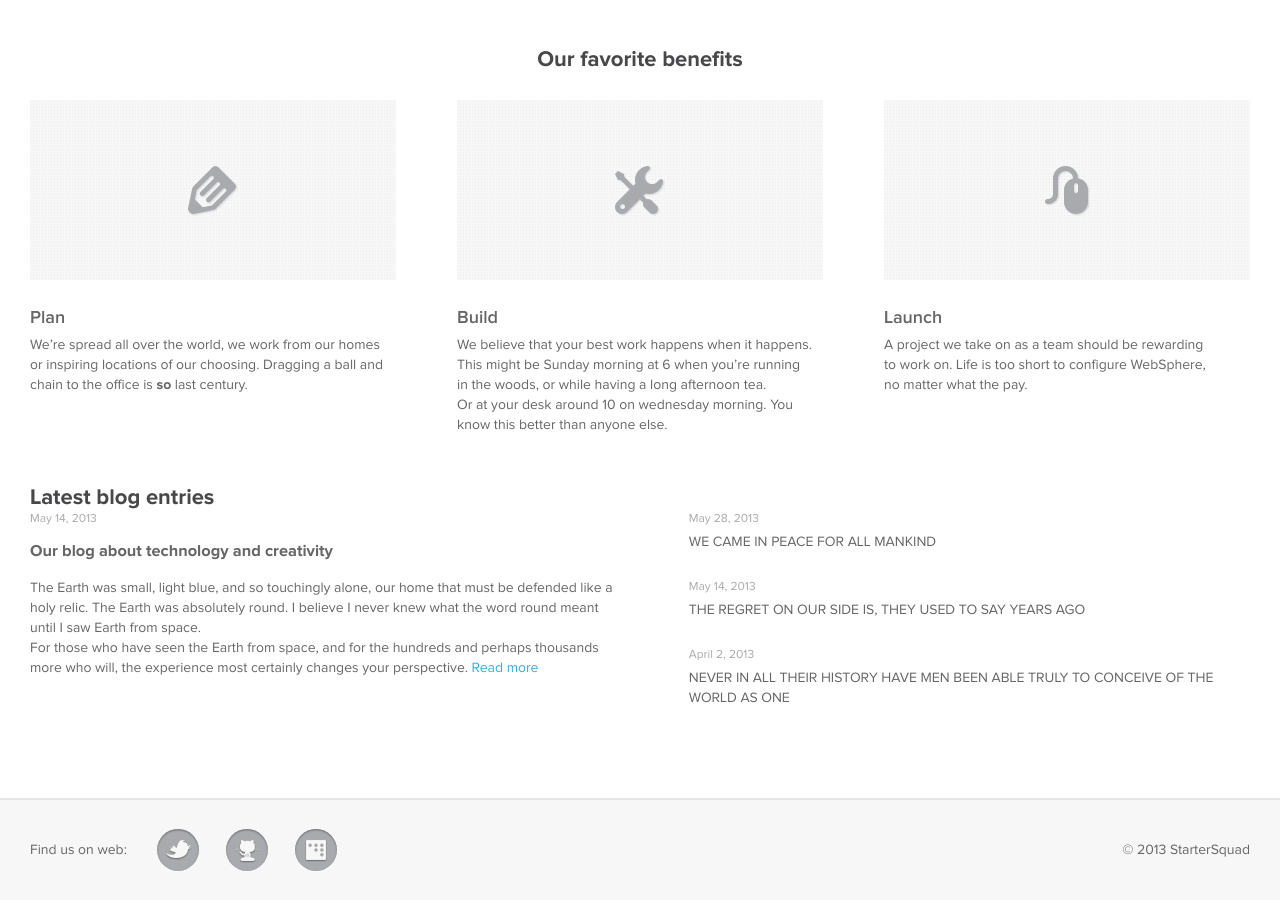
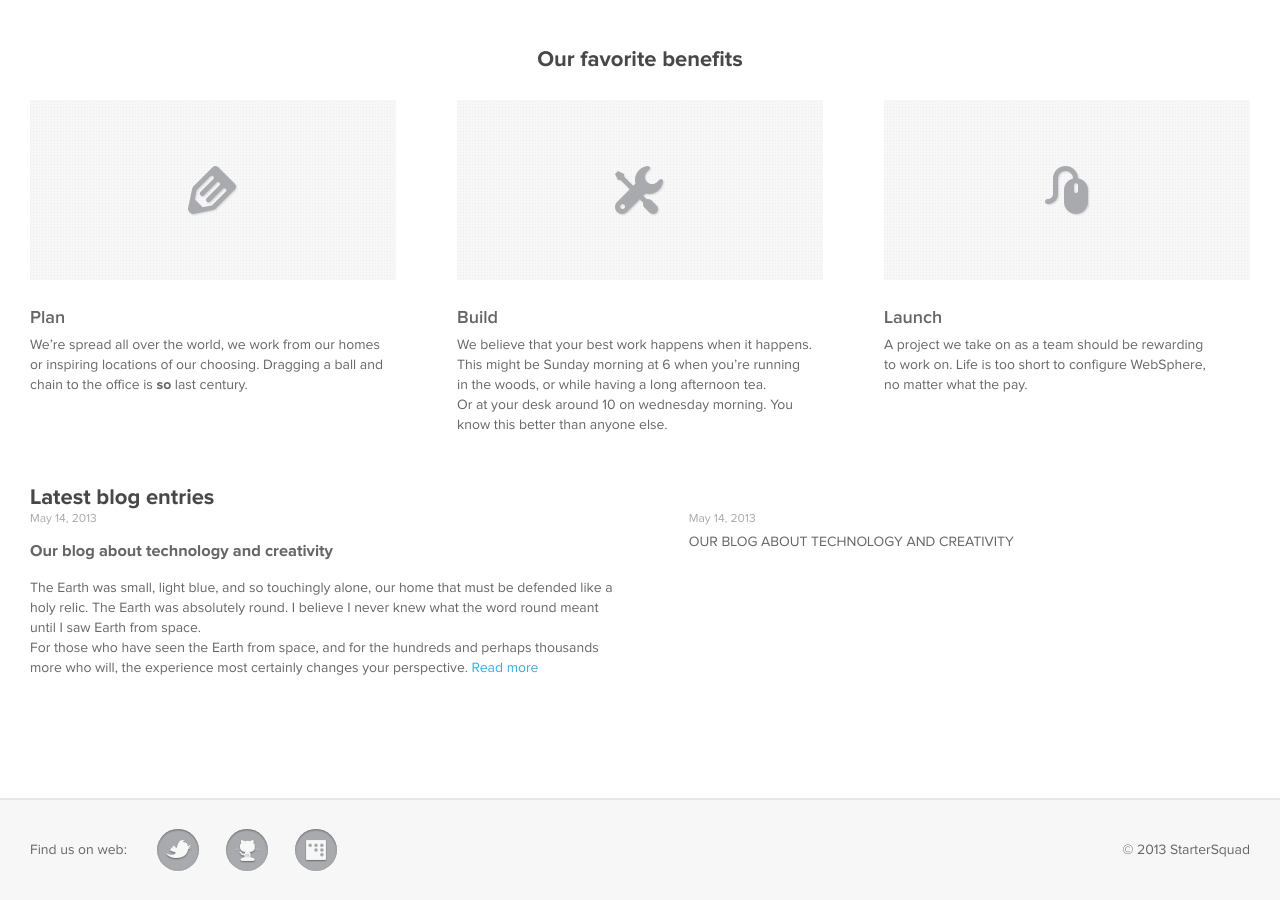
Before and after one commit to StarterSquad/startersquad.com, a Jekyll site: the page built from index.html, in a window 1280 px wide and 900 px high, scrolled down 1300 px. Built offline with Jekyll 4.4.1, drawn with Linux system fonts in a browser that asks for light colours; nearby versions of some CDN libraries.

Commit message:
Real blog posts on the homepage

```diff
--- a/_includes/home/blog.html
+++ b/_includes/home/blog.html
@@ -3,29 +3,21 @@
   <div class="home-blog-inner">
     <div class="home-blog-section">
       <div class="article">
-        <div class="article-date">May&nbsp;14, 2013</div>
-        <h3><a href="#">Our blog about technology and creativity</a></h3>
+        {% assign post = site.posts[0] %}
+        <div class="article-date">{{ post.date | date: '%B&nbsp;%d, %Y' }}</div>
+        <h3><a href="{{ post.url }}">{{ post.title }}</a></h3>
         <p>The Earth was small, light blue, and so touchingly alone, our home that must be defended like a holy relic. The Earth was absolutely round. I believe I never knew what the word round meant until I saw Earth from space.</p>
         <p>
           For those who have seen the Earth from space, and for the hundreds and perhaps thousands more who will, the experience most certainly changes your perspective.
-          <a class="home-blog-more" href="/blog-post.html">Read more</a>
+          <a class="home-blog-more" href="{{ post.url }}">Read more</a>
         </p>
       </div>
     </div>
     <div class="home-blog-section">
       <div class="blog text-bound">
-        <div class="blog-post">
-          <div class="blog-date">May 28, 2013</div>
-          <div class="blog-title"><a href="/blog-post.html">We came in peace for all mankind</a></div>
-        </div>
-        <div class="blog-post">
-          <div class="blog-date">May 14, 2013</div>
-          <div class="blog-title"><a href="/blog-post.html">The regret on our side is, they used to say years ago</a></div>
-        </div>
-        <div class="blog-post">
-          <div class="blog-date">April 2, 2013</div>
-          <div class="blog-title"><a href="/blog-post.html">Never in all their history have men been able truly to conceive of the world as one</a></div>
-        </div>
+        {% for post in site.posts limit: 3 %}
+          {% include blog/post.html %}
+        {% endfor %}
       </div>
     </div>
   </div>
```
